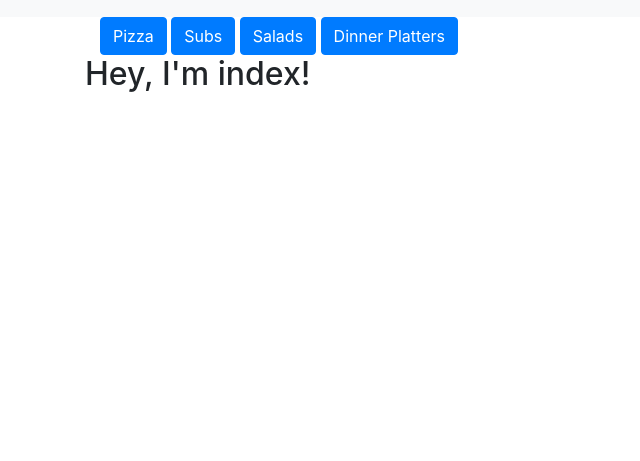
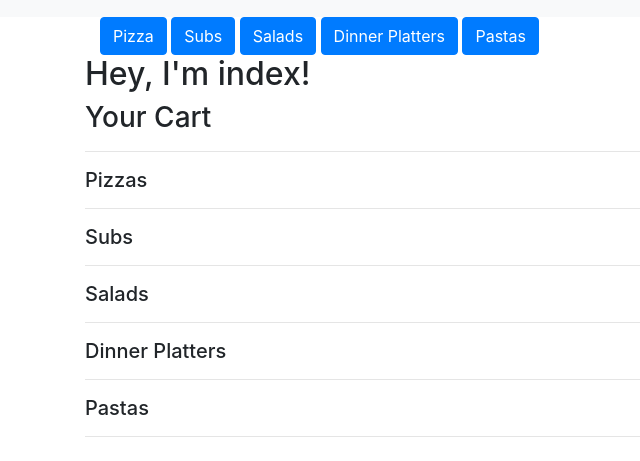
Before and after one commit to LeydenJar/project3, a Django app: page / in a window 1280 px wide. Shown: the part 339-800 px from the top of the page, without its empty margins (0-640 px from the left). Run offline with Django 3.2, Linux system fonts and the light colour scheme; a user stored in the database is signed in; some libraries are stand-ins or nearby versions.

Commit message:
system now can register pastas in orders of users and returns a json with the complete order, many improovments

```diff
--- a/orders/urls.py
+++ b/orders/urls.py
@@ -1,5 +1,5 @@
 from django.urls import path, include
-from orders.views import newpage, index, data
+from orders.views import newpage, index, data, validate
 from users.views import register
 from django.contrib.auth import views as auth_views
 
@@ -12,7 +12,8 @@ urlpatterns = [
     path('register', register),
     path('login', auth_views.LoginView.as_view(template_name='users/login.html'), name="login"),
     path('logout', auth_views.LogoutView.as_view(template_name='users/logout.html'), name="logout"),
-    path('data/<type>', data, name="data")
+    path('data/<type>', data, name="data"),
+    path('validate/<type>/<name>', validate, name="validate")
 ]
 
 #url > view > process > response
--- a/orders/views.py
+++ b/orders/views.py
@@ -1,12 +1,15 @@
 from django.http import HttpResponse, JsonResponse
 from django.shortcuts import render, redirect
-from . import models
+from . import models, serializers
 import sys
+from django.core.serializers import serialize
+from django.forms.models import model_to_dict
 
 # Create your views here.
 def index(request):
 	if request.user.is_authenticated:
-		return render(request, "orders/index.html")
+		var= "hey, we find the problem"
+		return render(request, "orders/index.html", {"value": var})
 	else:
 		return redirect("login")
 
@@ -36,10 +39,64 @@ def data(request, type):
 		for salada in models.salads.objects.all():
 			p={"id" : salada.id, "name":salada.name, "price": salada.price}
 			dicionario["objetos"].append(p)
-	else:
+	elif type =="Dinner Platters":
 		for dp in models.dinnerPlatters.objects.all():
 			p={"id" : dp.id, "name": dp.name, "size": dp.size.name, "price": dp.price}
 			dicionario["objetos"].append(p)
-
+	else:
+		for pasta in models.pastas.objects.all():
+			p={"id": pasta.id, "name": pasta.name, "price": pasta.price}
+			dicionario["objetos"].append(p)
 
 	return JsonResponse(dicionario)
+
+def validate(request, type, name):
+	dicionario = {
+		"success" : False,
+	}
+	if type == "Pizza":
+
+		for pizza in models.pizza.objects.all():
+			if pizza.name == name:
+				print("hey")
+	elif type == "Subs":
+		for Subs in models.sub.objects.all():
+			if pizza.name == name:
+				print("hey")
+
+	elif type == "Salads":
+		for salad in models.salads.objects.all():
+			if salad.name == name:
+				dicionario["success"] = True
+				dicionario["product_name"] = name
+				dicionario["product_price"] = salad.price
+
+	elif type =="Dinner Platters":
+		for dp in models.dinnerPlatters.objects.all():
+			if pizza.name == name:
+				print("hey")
+
+	else:
+		for pasta in models.pastas.objects.all():
+			if pasta.name == name:
+				dicionario["success"] = True
+				for order in models.order.objects.all():
+					if order.user == str(request.user):
+						print("order already exist", file=sys.stderr)
+						order.total += pasta.price
+						newrelation = models.order_pasta.create(order, pasta)
+						newrelation.save()
+						order.save()
+						serial = serializers.orderserializer(order).data
+						dicionario["order"] = serial
+						return JsonResponse(dicionario)
+				print("order did not exist yet", file = sys.stderr)
+				newOrder = models.order.create(request.user)
+				newOrder.save()
+				newOrder.total += pasta.price
+				newOrder.save()
+				newrelation = models.order_pasta.create(newOrder, pasta)
+				newrelation.save()
+				serial = serializers.orderserializer(newOrder).data
+				dicionario["order"] = serial
+	return JsonResponse(dicionario)
--- a/requirements.txt
+++ b/requirements.txt
@@ -1 +1,2 @@
 Django==2.0.3
+djangorestframework
--- a/templates/orders/index.html
+++ b/templates/orders/index.html
@@ -5,15 +5,45 @@
 {% block head %}
 	<title>Hey, I'm index</title>
 	<link rel="stylesheet" href="{% static 'css/index.css' %}"></link>
+	<script src="https://cdnjs.cloudflare.com/ajax/libs/handlebars.js/4.1.2/handlebars.js" type="text/javascript"></script>
+	<script href="{% static 'js/pizza_template.js' %}" type="text/x-handlebars-template" id="template_pizza"></script>
 	<script type="text/javascript" src="{% static 'js/index.js' %}"></script>
+
 {% endblock %}
 
 {% block body %}
+
 	<div id="buttons" class="container">
 		<button class="button btn btn-primary">Pizza</button>
 		<button class="button btn btn-primary">Subs</button>
 		<button class="button btn btn-primary">Salads</button>
 		<button class="button btn btn-primary">Dinner Platters</button>
+		<button class="button btn btn-primary">Pastas</button>
 	</div>
-	<h2>Hey, I'm index!</h2>
+	<h2 id="manchete">Hey, I'm index!</h2>
+	<div class='content2'></div>
+	<div class='cart_div'>
+		<h3>Your Cart</h3>
+		<hr>
+		<div id = "cart_pizzas">
+			<h5>Pizzas</h5>
+		</div>
+		<hr>
+		<div id = "cart_subs">
+			<h5>Subs</h5>
+		</div>
+		<hr>
+		<div id = "cart_salads">
+			<h5>Salads</h5>
+		</div>
+		<hr>
+		<div id = "cart_dinnerplatters">
+			<h5>Dinner Platters</h5>
+		</div>
+		<hr>
+		<div id = "cart_pastas">
+			<h5>Pastas</h5>
+		</div>
+		<hr>
+	</div>
 {% endblock %}
```
Also changed, not shown: orders/models.py (+19 -0 lines), db.sqlite3.
